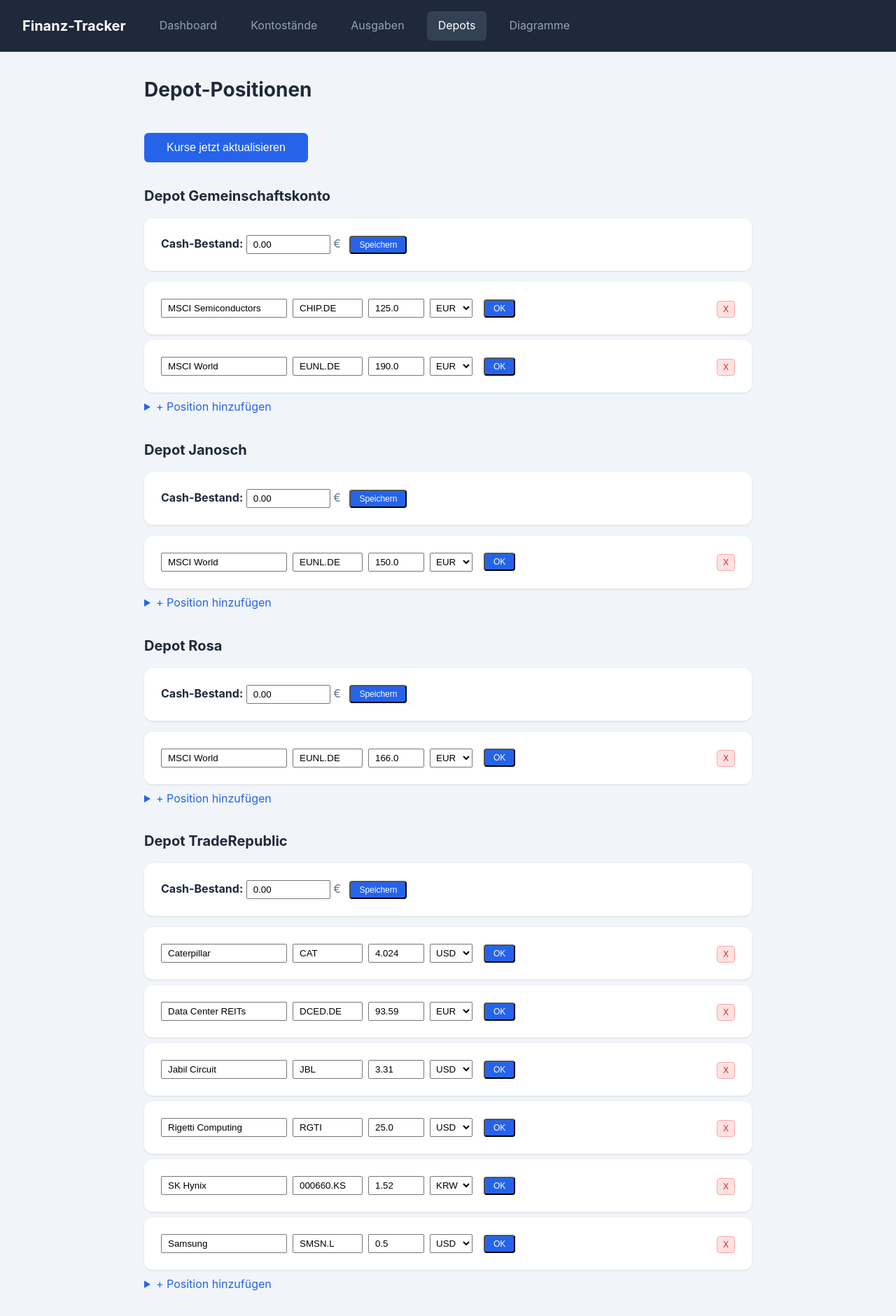
After one commit to SamsoniteS86/ha-finanz-tracker, a Flask app: page /holdings in a window 1280 px wide. The commit adds this page. Shown: the whole page at 70% size. Run offline with Flask 3, Linux system fonts and the light colour scheme; data comes from the database, SQL or seed files in the repository; tables that the repository leaves empty hold one stand-in row (values such as "Sample post").

Commit message:
Add files via upload

```diff
--- a/finanz-tracker/templates/base.html
+++ b/finanz-tracker/templates/base.html
@@ -14,6 +14,7 @@
             <a href="{{ url_for('dashboard') }}" class="{% if request.endpoint == 'dashboard' %}active{% endif %}">Dashboard</a>
             <a href="{{ url_for('balances') }}" class="{% if request.endpoint == 'balances' %}active{% endif %}">Kontostände</a>
             <a href="{{ url_for('expenses') }}" class="{% if request.endpoint == 'expenses' %}active{% endif %}">Ausgaben</a>
+            <a href="{{ url_for('holdings_page') }}" class="{% if request.endpoint == 'holdings_page' %}active{% endif %}">Depots</a>
             <a href="{{ url_for('charts') }}" class="{% if request.endpoint == 'charts' %}active{% endif %}">Diagramme</a>
         </div>
     </nav>
--- /dev/null
+++ b/finanz-tracker/templates/holdings.html
@@ -0,0 +1,75 @@
+{% extends "base.html" %}
+{% block content %}
+<h1>Depot-Positionen</h1>
+
+<form method="POST" action="{{ url_for('refresh_prices') }}" style="margin-bottom: 2rem;">
+    <button type="submit" class="btn-primary">Kurse jetzt aktualisieren</button>
+</form>
+
+{% for account in depot_accounts %}
+<h2>{{ account.name }}</h2>
+
+<div class="expense-form" style="margin-bottom: 1rem;">
+    <strong>Cash-Bestand:</strong>
+    <form method="POST" action="{{ url_for('update_cash') }}" style="display:inline">
+        <input type="hidden" name="account_id" value="{{ account.id }}">
+        <input type="text" name="amount" value="{{ '{:.2f}'.format(cash.get(account.id, 0)) }}" placeholder="0,00" inputmode="decimal" style="width:120px; padding:0.25rem 0.5rem;">
+        <span class="currency">€</span>
+        <button type="submit" class="btn-edit" style="margin-left:0.5rem;">Speichern</button>
+    </form>
+</div>
+
+{% set account_holdings = [] %}
+{% for h in holdings if h.account_id == account.id %}
+<div class="expense-form" style="margin-bottom: 0.5rem; display:flex; align-items:center; gap:0.5rem; flex-wrap:wrap;">
+    <form method="POST" action="{{ url_for('edit_holding', holding_id=h.id) }}" style="display:flex; align-items:center; gap:0.5rem; flex-wrap:wrap; flex:1;">
+        <input type="text" name="name" value="{{ h.name }}" style="width:180px; padding:0.25rem 0.5rem;">
+        <input type="text" name="ticker" value="{{ h.ticker }}" style="width:100px; padding:0.25rem 0.5rem;">
+        <input type="text" name="shares" value="{{ h.shares }}" style="width:80px; padding:0.25rem 0.5rem;" inputmode="decimal">
+        <select name="currency" style="padding:0.25rem;">
+            <option value="EUR" {% if h.currency == 'EUR' %}selected{% endif %}>EUR</option>
+            <option value="USD" {% if h.currency == 'USD' %}selected{% endif %}>USD</option>
+            <option value="KRW" {% if h.currency == 'KRW' %}selected{% endif %}>KRW</option>
+            <option value="GBP" {% if h.currency == 'GBP' %}selected{% endif %}>GBP</option>
+        </select>
+        {% if h.last_price %}
+        <span style="color:#64748b; font-size:0.8rem;">{{ "{:.2f}".format(h.last_price) }} {{ h.currency }} ({{ h.last_updated }})</span>
+        {% endif %}
+        <button type="submit" class="btn-edit">OK</button>
+    </form>
+    <form method="POST" action="{{ url_for('delete_holding', holding_id=h.id) }}" style="display:inline;">
+        <button type="submit" class="btn-delete" onclick="return confirm('Position löschen?')">X</button>
+    </form>
+</div>
+{% endfor %}
+
+<details style="margin-top: 0.5rem; margin-bottom: 2rem;">
+    <summary style="cursor:pointer; color:#2563eb;">+ Position hinzufügen</summary>
+    <form method="POST" action="{{ url_for('add_holding') }}" class="expense-form" style="margin-top:0.5rem;">
+        <input type="hidden" name="account_id" value="{{ account.id }}">
+        <div class="form-row">
+            <label>Name</label>
+            <input type="text" name="name" placeholder="z.B. MSCI World" required>
+        </div>
+        <div class="form-row">
+            <label>Yahoo Ticker</label>
+            <input type="text" name="ticker" placeholder="z.B. EUNL.DE" required>
+        </div>
+        <div class="form-row">
+            <label>Anteile</label>
+            <input type="text" name="shares" placeholder="z.B. 190" required inputmode="decimal">
+        </div>
+        <div class="form-row">
+            <label>Währung</label>
+            <select name="currency">
+                <option value="EUR">EUR</option>
+                <option value="USD">USD</option>
+                <option value="KRW">KRW</option>
+                <option value="GBP">GBP</option>
+            </select>
+        </div>
+        <button type="submit" class="btn-primary">Hinzufügen</button>
+    </form>
+</details>
+{% endfor %}
+{% endblock %}
```
